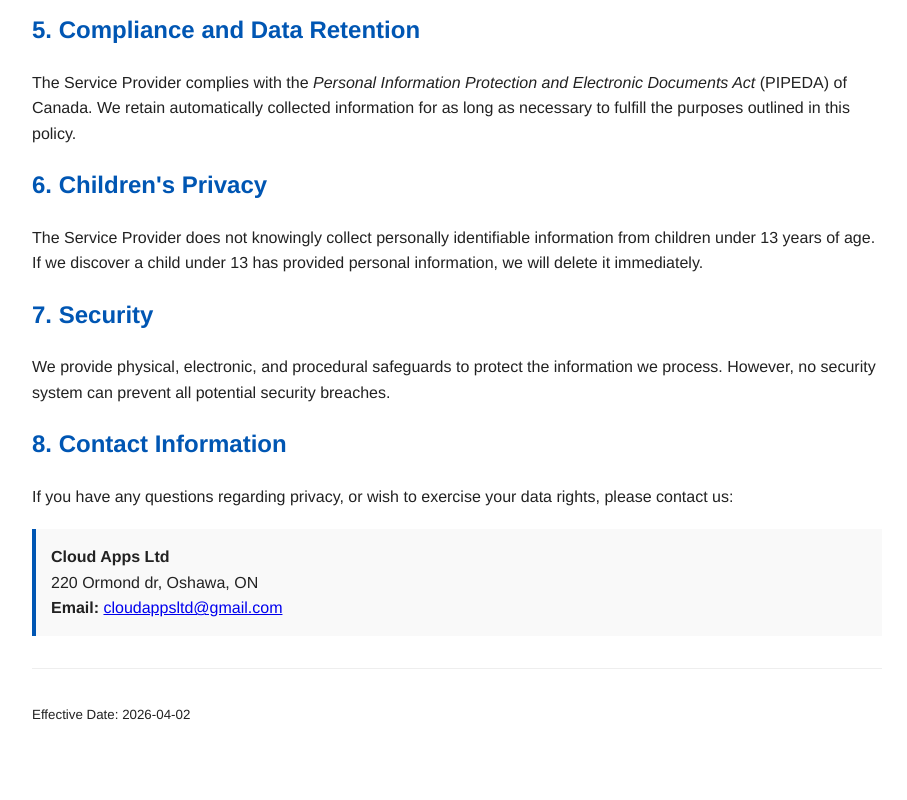
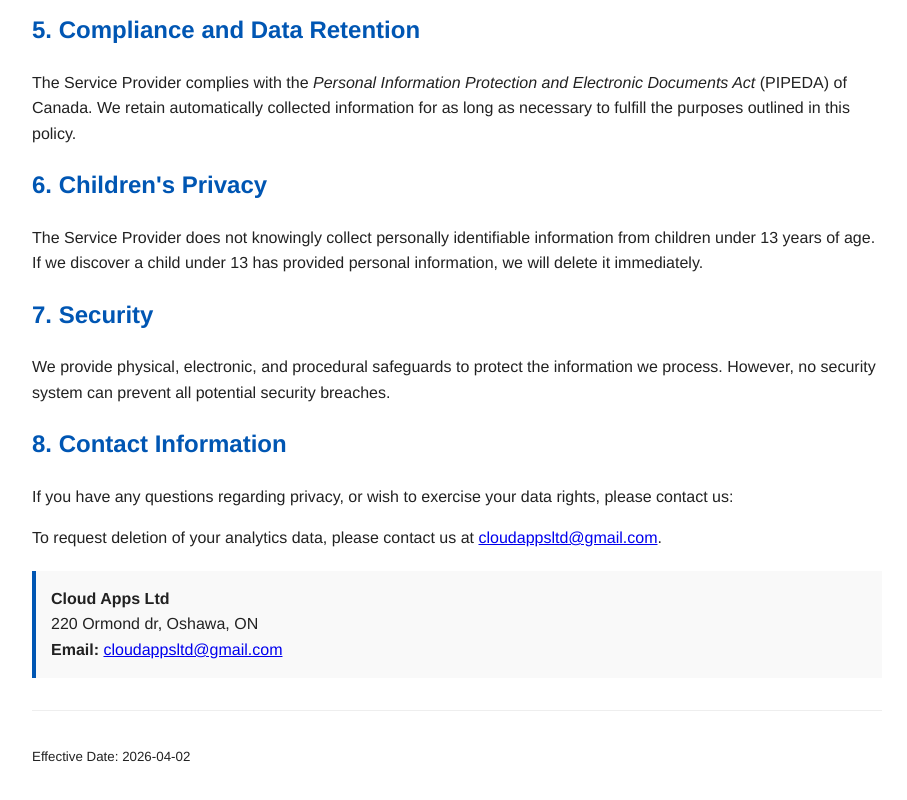
Before and after one commit to cloudappsltd/cloud-apps-ltd.github.io, a plain HTML site: page privacy.html in a window 1280 px wide. Shown: the part 956-1756 px from the top of the page, without its empty margins (183-1090 px from the left). Before the commit the page ends 1731 px from the top, so only its background shows below. Drawn offline with Linux system fonts and the light colour scheme.

Commit message:
Update privacy policy with analytics deletion contact

```diff
--- a/privacy.html
+++ b/privacy.html
@@ -49,6 +49,7 @@
 
     <h2>8. Contact Information</h2>
     <p>If you have any questions regarding privacy, or wish to exercise your data rights, please contact us:</p>
+    <p>To request deletion of your analytics data, please contact us at <a href="mailto:cloudappsltd@gmail.com">cloudappsltd@gmail.com</a>.</p>
 
     <div class="contact-box">
         <strong>Cloud Apps Ltd</strong><br>
```
